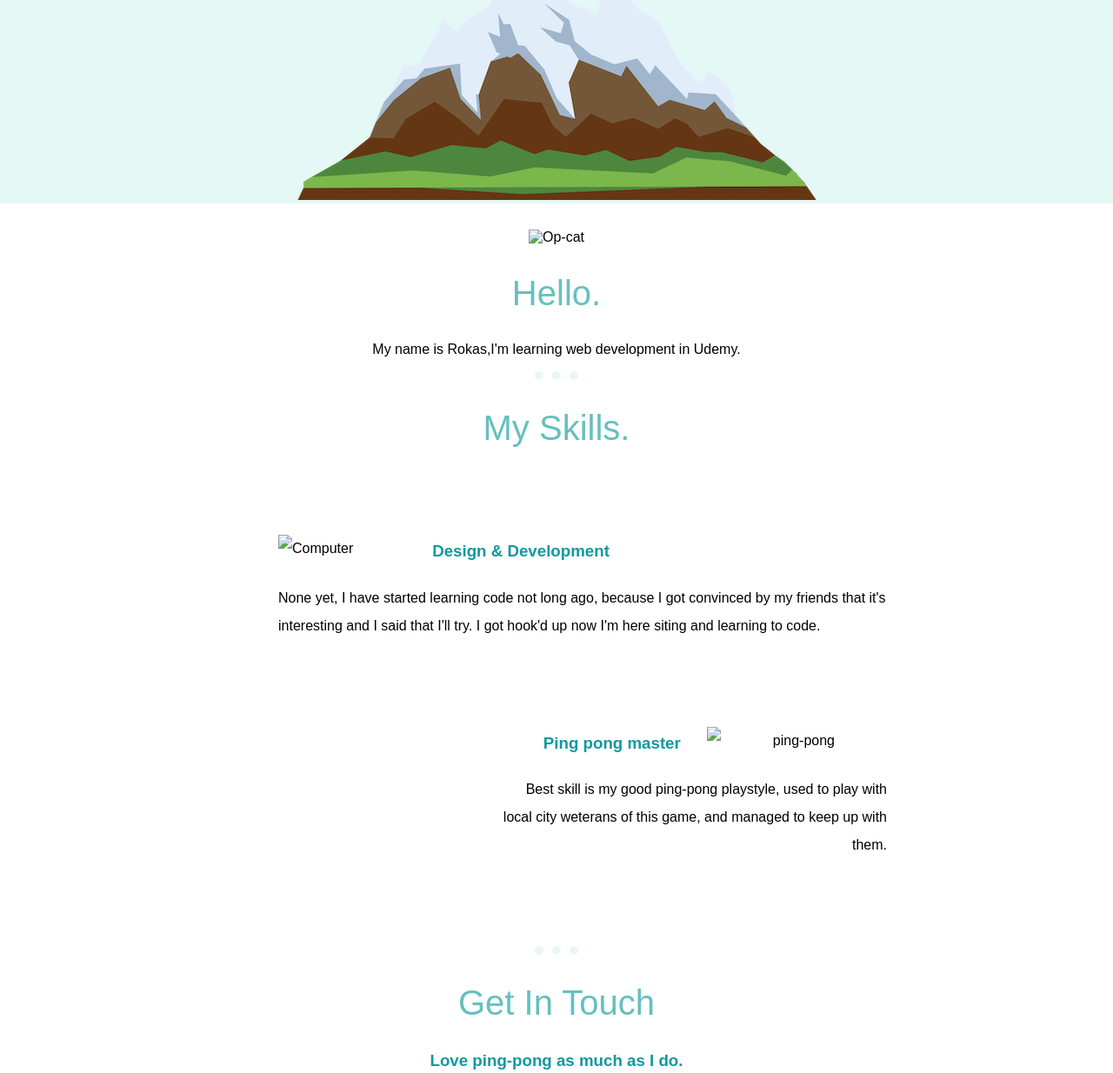
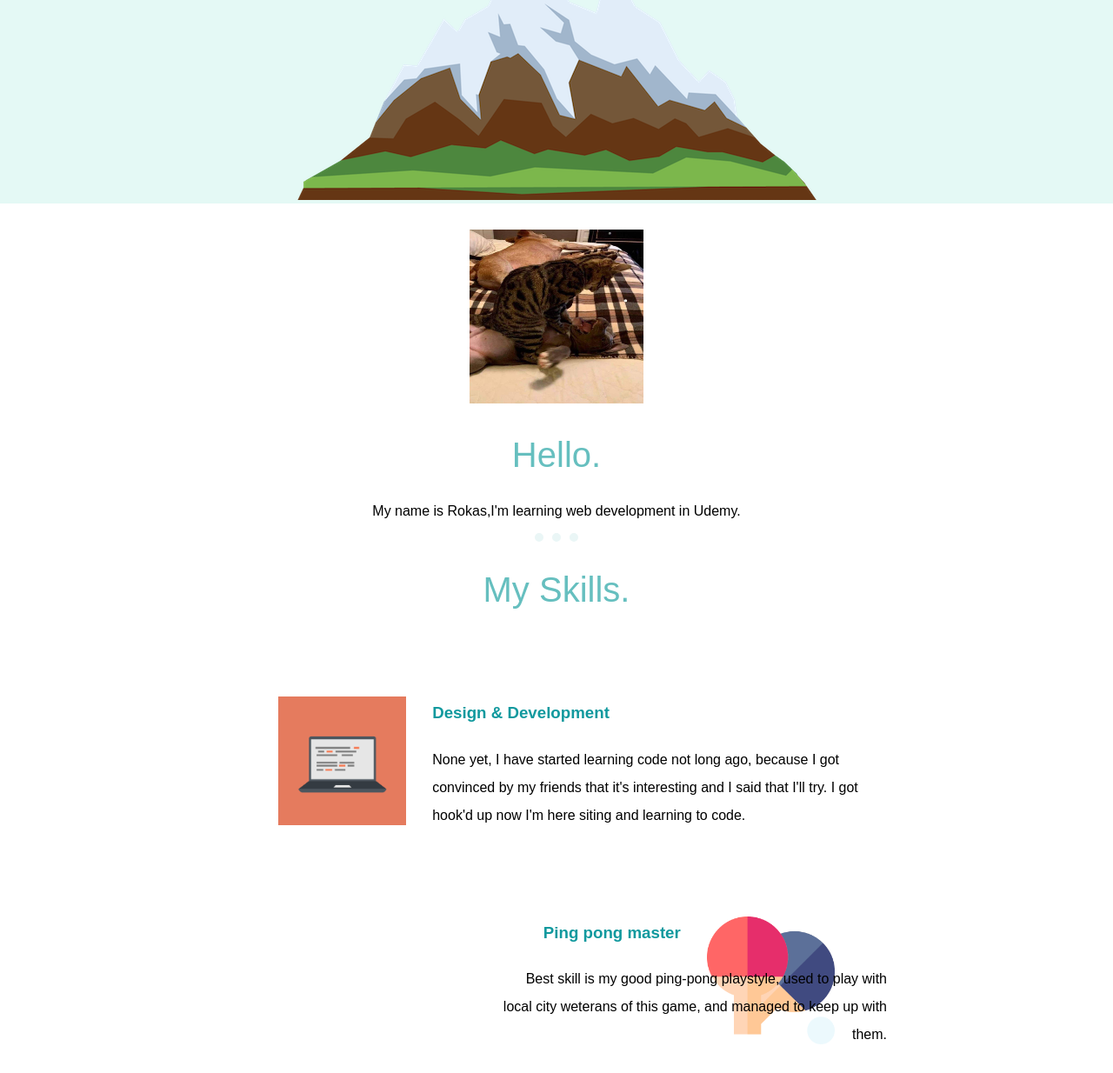
Before and after one commit to Confuzzy/My-site, a plain HTML site: page index.html in a window 1280 px wide. Shown: the part 479-1713 px from the top of the page at 87% size. Drawn offline with Linux system fonts and the light colour scheme; the site is published under a folder, as on GitHub Pages, so addresses that start at the root find nothing.

Commit message:
Update index.html

```diff
--- a/index.html
+++ b/index.html
@@ -17,7 +17,7 @@
     </div>
  <div class="middle-container">
   <div class="profile">
-    <img class= "cat" src="/images/cato.jpg" alt="Op-cat">
+    <img class= "cat" src="images/cato.jpg" alt="Op-cat">
     <h2>Hello.</h2>
     <p>My name is Rokas,I'm learning web development in Udemy.</p>
   </div>
@@ -25,12 +25,12 @@
   <div class="skills">
     <h2>My Skills.</h2>
     <div class="skill-row">
-      <img class="comp" src="/images/computer.png" alt="Computer">
+      <img class="comp" src="images/computer.png" alt="Computer">
       <h3>Design & Development</h3>
       <p class="p1">None yet, I have started learning code not long ago, because I got convinced by my friends that it's interesting and I said that I'll try. I got hook'd up now I'm here siting and learning to code.</p>
     </div>
     <div class="skill-row2">
-      <img class="ping" src="/images/ping-pong.png" alt="ping-pong">
+      <img class="ping" src="images/ping-pong.png" alt="ping-pong">
       <h3>Ping pong master</h3>
       <p class='p2'>Best skill is my good ping-pong playstyle, used to play with local city weterans of this game, and managed to keep up with them.</p>
     </div>
```
